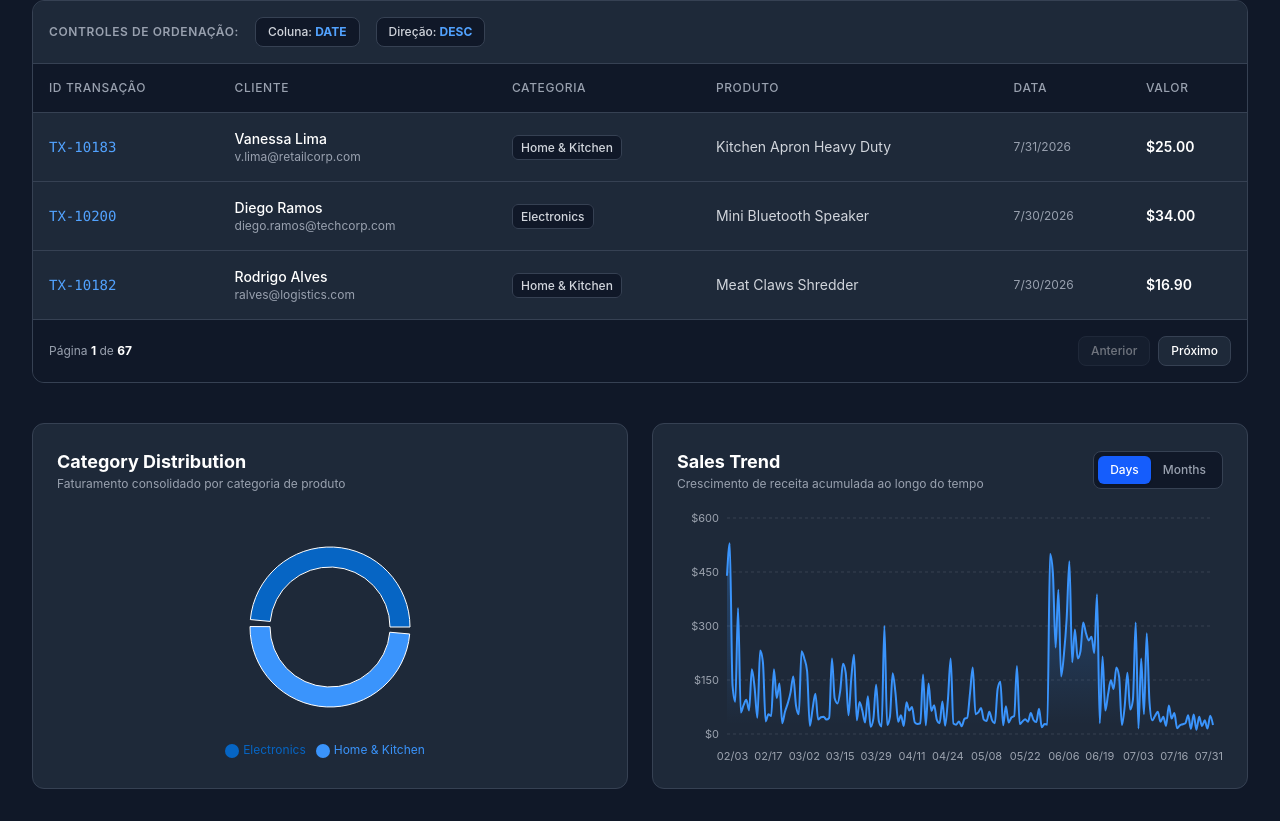
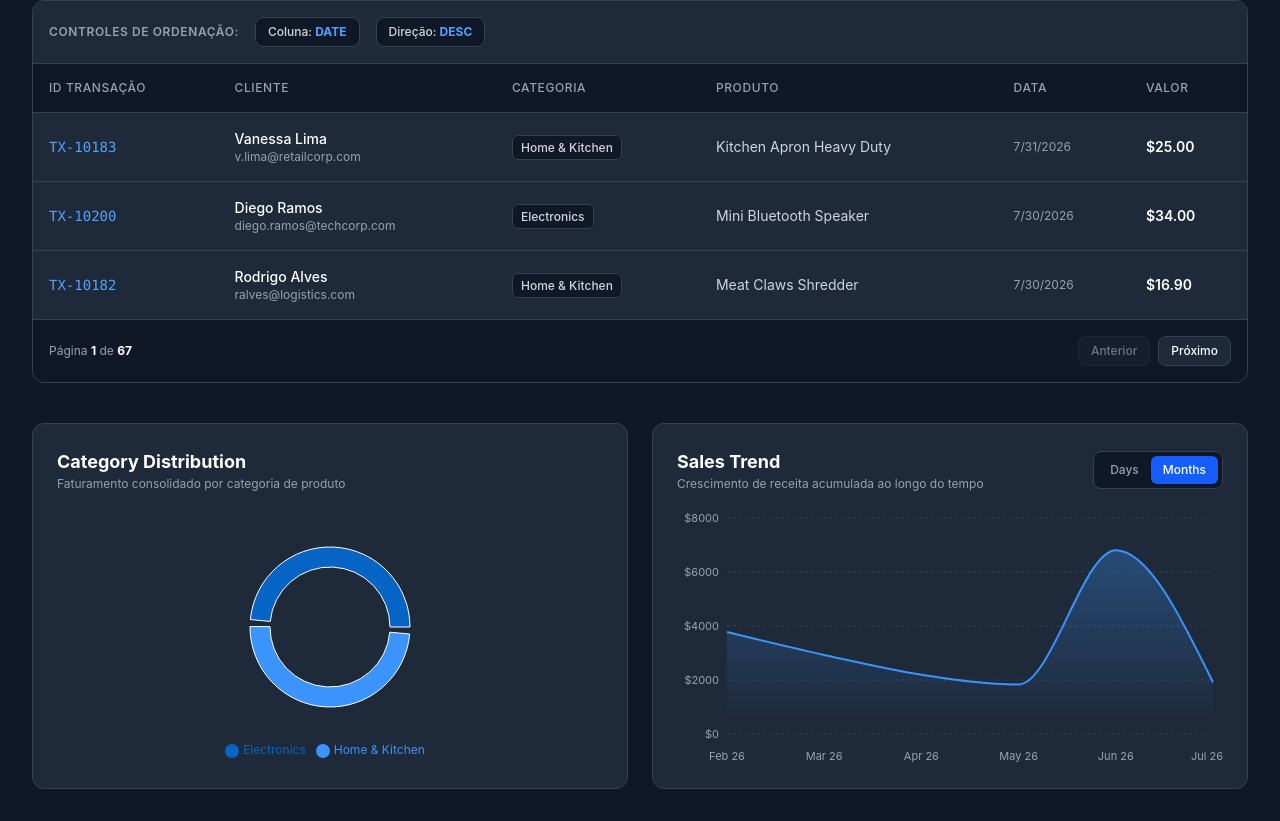
Before and after one commit to daniel27072007/Corporate-dashboard-api, a React (Vite) app: page / in a window 1280 px wide. Shown: the part 540-1361 px from the top of the page. Built offline with nearby package versions, Linux system fonts and the light colour scheme.

Commit message:
utils folder and app updated

```diff
--- a/src/App.jsx
+++ b/src/App.jsx
@@ -1,6 +1,7 @@
 import { useState, useMemo, use } from "react";
 import { ResponsiveContainer, PieChart, Pie, Tooltip, Legend, AreaChart, Area, XAxis, YAxis, CartesianGrid } from 'recharts'
 import salesData from './data/salesMock.json'
+import formatMoney from "./utils/formatMoney";
 
 function App() {
   const [searchText, setSearchText] = useState("")
@@ -12,7 +13,7 @@ function App() {
   const itemsPerPage = 3
   const [sortColumn, setSortColumn] = useState("date")
   const [sortDirection, setSortDirection] = useState("desc")
-  const [trendPeriod, setTrendPeriod] = useState("days")
+  const [trendPeriod, setTrendPeriod] = useState("months")
   const [darkMode, setDarkMode] = useState(true)
 
   //filtering data
@@ -178,13 +179,6 @@ function App() {
       }
     })
   }, [dataFiltred, trendPeriod])
-
-  const formatMoney = (value) => {
-    return new Intl.NumberFormat('pt-BR', {
-      minimumFractionDigits: 2,
-      maximumFractionDigits: 2
-    }).format(value);
-  };
 
   return (
     <div className={`min-h-screen p-8 flex flex-col gap-6 transition-colors duration-300 ${
--- /dev/null
+++ b/src/utils/formatMoney.js
@@ -0,0 +1,9 @@
+
+const formatMoney = (value) => {
+    return new Intl.NumberFormat('pt-BR', {
+      minimumFractionDigits: 2,
+      maximumFractionDigits: 2
+    }).format(value);
+};
+
+export default formatMoney
```
